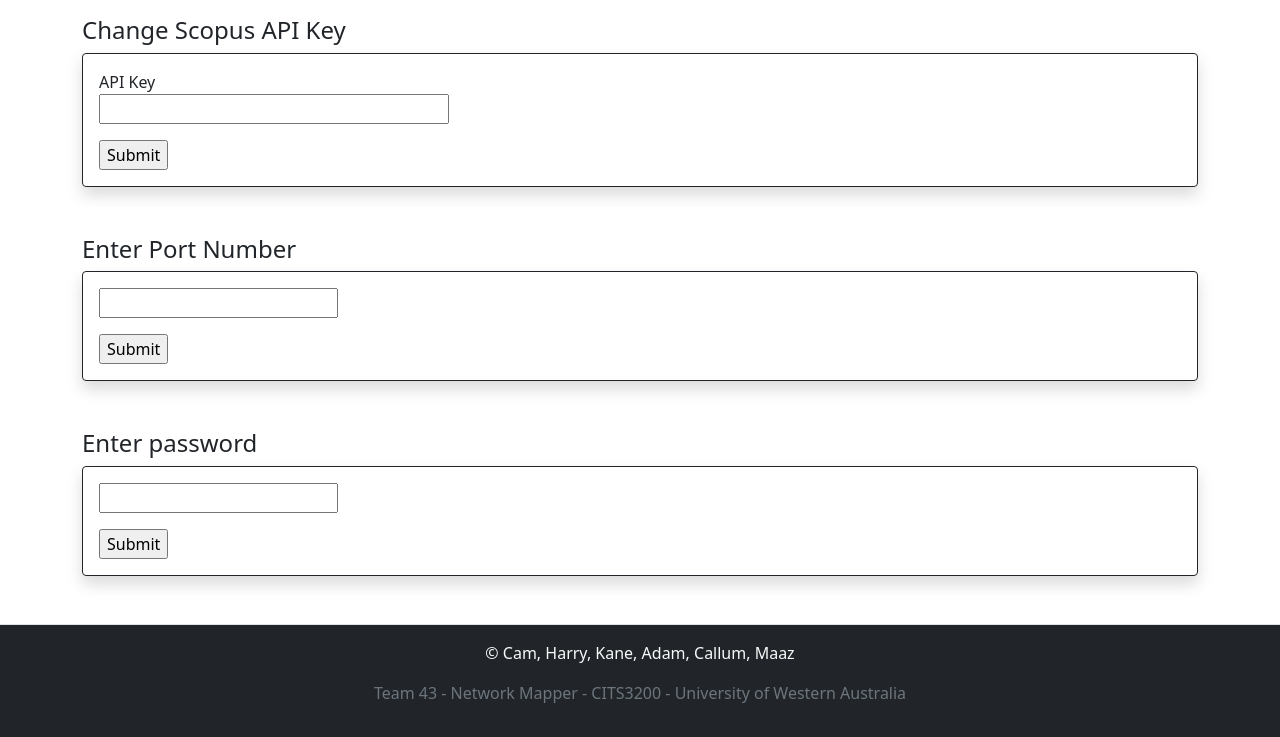
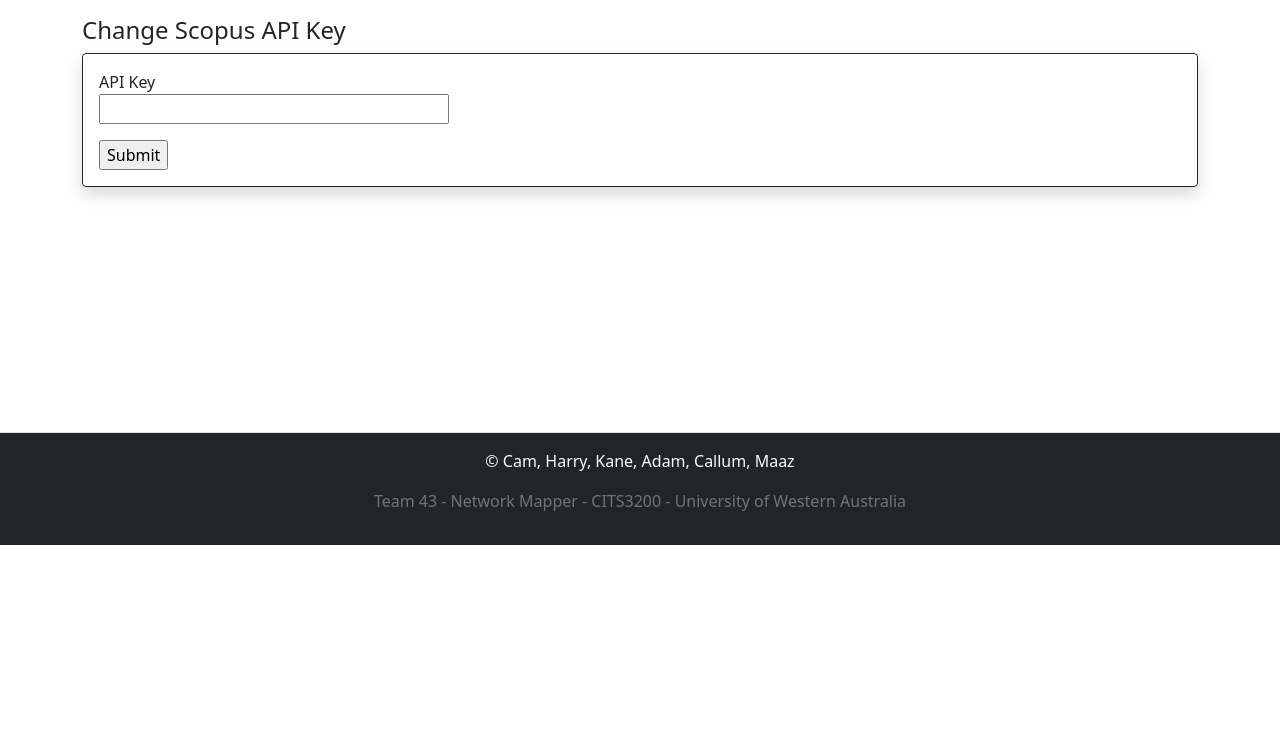
Before and after one commit to Lockcd11/CITS3200-Team43, a Flask app: page /researchers.html in a window 1280 px wide. Shown: the part 467-1204 px from the top of the page. After the commit the page ends 1012 px from the top, so only its background shows below. Run offline with Flask 2, Linux system fonts and the light colour scheme.

Commit message:
remove port and password form fields

```diff
--- a/Combined/app/templates/researchers.html
+++ b/Combined/app/templates/researchers.html
@@ -93,30 +93,30 @@
                     -->
                 </form>
             </div>
-
+<!--
             <div>
                 <h4 class="text-dark">Enter Port Number</h4>
                 <form class="mb-5 border border-dark rounded shadow p-3">
                     <div class="mb-3">
                         <input type="number" id="portNumber">
                     </div>
-                    <input type="button" id="port_submit" value="Submit">
+                    <input type="button" id="port_submit" value="Submit"> -->
 
                     <!-- <input type="submit" id='port'  onclick="getPort()"> -->
-                </form>
+                <!-- </form>
             </div>
             <div>
                 <h4 class="text-dark">Enter password</h4>
                 <form class="mb-5 border border-dark rounded shadow p-3">
                     <div class="mb-3">
                         <input type="password" id="password">
-                    </div>
+                    </div> -->
                     <!-- <button id="hellobutton">Hello</button> -->
-                    <input type="button" id="password_submit" value="Submit">
+                    <!-- <input type="button" id="password_submit" value="Submit"> -->
 
                     <!-- <input type="submit" onclick="getPassword()"> -->
-                </form>
-            </div>
+                <!-- </form>
+            </div> -->
     </section>
 
     <footer class="border-top">
```
